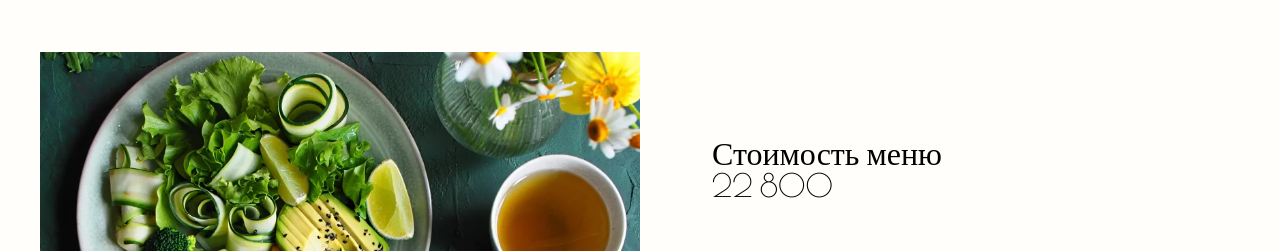
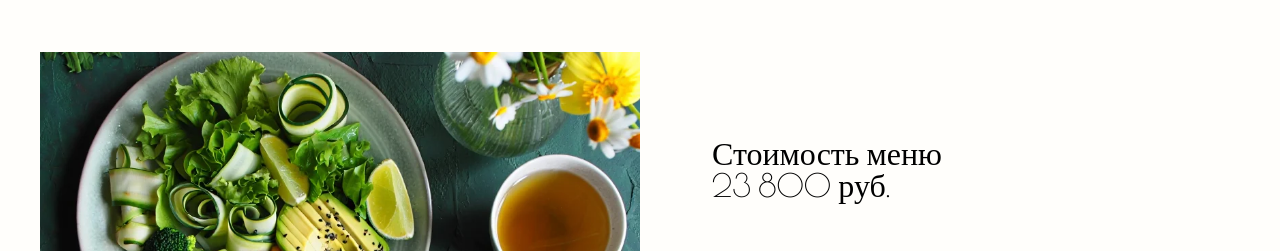
Before and after one commit to mitrohin/o4go, a React (Create React App) app: page / in a window 1280 px wide. Shown: the part 8440-8691 px from the top of the page. Built offline with nearby package versions, Linux system fonts and the light colour scheme; a web font is replaced by a local one.

Commit message:
Update FMD menu price

```diff
--- a/src/components/PriceDeliverySection.js
+++ b/src/components/PriceDeliverySection.js
@@ -15,7 +15,7 @@ export default function PriceDeliverySection() {
         <div className="w-full md:basis-1/2 md:max-w-1/2 min-w-0 h-[320px] md:h-[625px] bg-center bg-cover flex-shrink-0" style={{ backgroundImage: `url('${imgE03B81Df852245A787Cc6F2D65Da03661}')` }} />
         {/* Текст справа */}
         <div className="w-full md:basis-1/2 md:max-w-1/2 min-w-0 flex flex-col justify-center mt-8 md:mt-0 md:ml-8 px-4 md:px-10 pb-8 md:pb-0">
-          <div className="font-poiret text-[32px] text-[#000] mb-24 leading-tight">Стоимость меню<br />22 800</div>
+          <div className="font-poiret text-[32px] text-[#000] mb-24 leading-tight">Стоимость меню<br />23 800 руб.</div>
           <div className="font-montserrat text-[16px] md:text-[20px] text-[#000] leading-normal mb-2">Меню включает 5 дней основной диеты и 2 дополнительных дня для плавного выхода.<br /><br />В пределах МКАД доставка осуществляется бесплатно.<br /><br />Стоимость доставки за МКАД:<br />До 5 км — 800 рублей<br />Далее 5 км — 70 рублей за каждый км<br /><br />Оплата осуществляется online (по ссылке или по QR-коду) после выставления счета.</div>
         </div>
       </div>
```
